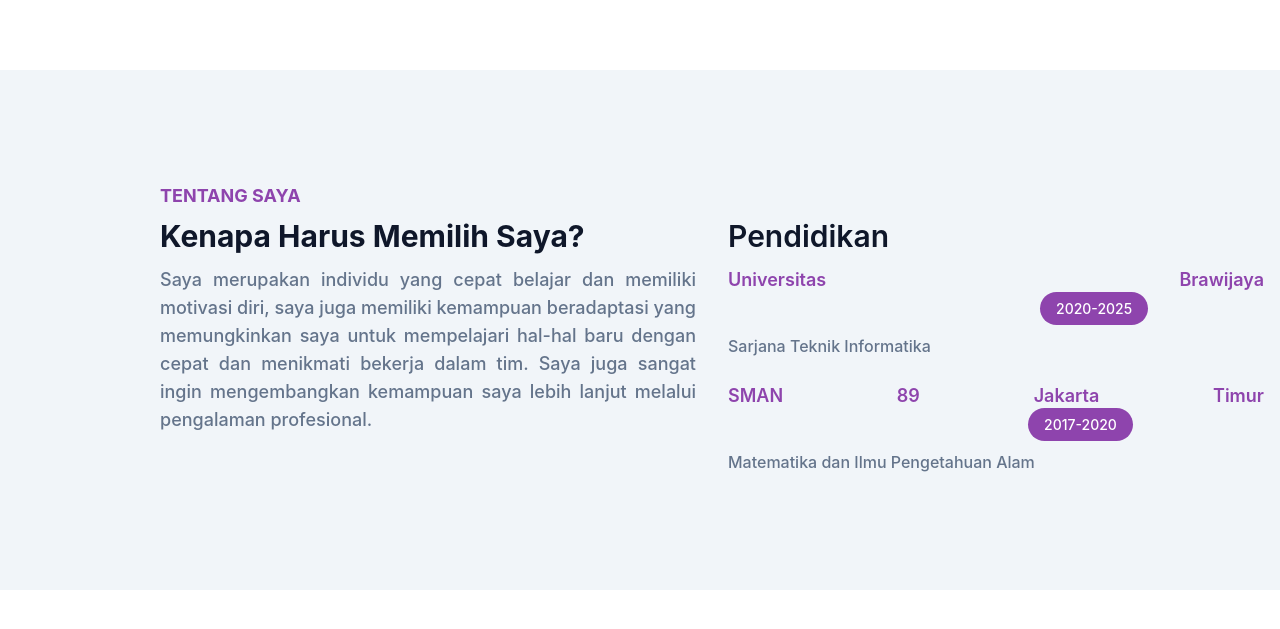
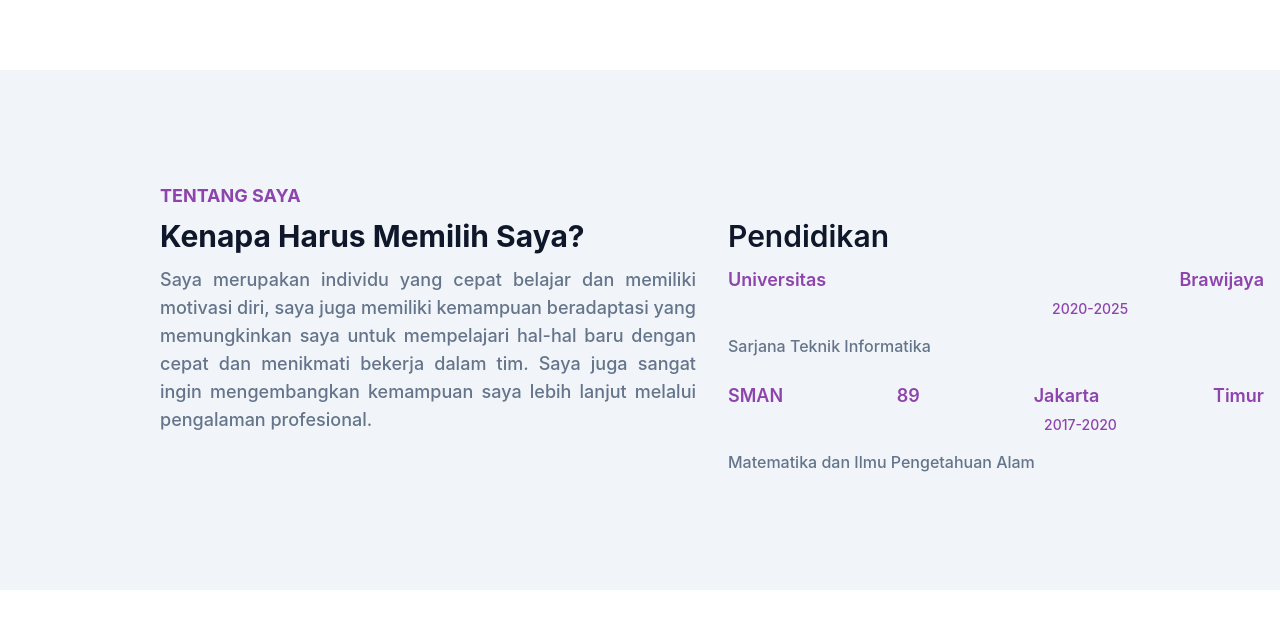
Before and after one commit to IrsyadSati-TIF/Portofolio, a website: page index.html in a window 1280 px wide. Shown: the part 563-1192 px from the top of the page. Drawn offline with Linux system fonts and the light colour scheme.

Commit message:
Update index.html

```diff
--- a/index.html
+++ b/index.html
@@ -96,11 +96,11 @@
                     <div class="w-full px-4 lg:w-1/2 lg:pt-14">
                         <h3 class="font-semibold text-dark text-2xl mb-3 lg:text-3xl">Pendidikan</h3>
                         <div>
-                            <p class="font-semibold text-primary text-base text-justify mb- lg:text-lg">Universitas Brawijaya <span class="w-full font-medium ml-20 text-sm py-2 px-4 bg-primary text-white rounded-full lg:ml-78">2020-2025</span></p>
+                            <p class="font-semibold text-primary text-base text-justify lg:text-lg">Universitas Brawijaya <span class="w-full font-medium text-sm px-6 text-primary rounded-full lg:ml-75">2020-2025</span></p>
                             <p class="font-medium text-secondary text-sm text-justify mt-3 mb-6 lg:text-base">Sarjana Teknik Informatika</p>
                         </div>
                         <div>
-                            <p class="font-semibold text-primary text-base text-justify mb- lg:text-lg">SMAN 89 Jakarta Timur <span class="w-full font-medium ml-17 text-sm py-2 px-4 bg-primary text-white rounded-full lg:ml-75">2017-2020</span></p>
+                            <p class="font-semibold text-primary text-base text-justify lg:text-lg">SMAN 89 Jakarta Timur <span class="w-full font-medium text-sm px-4 text-primary rounded-full lg:ml-75">2017-2020</span></p>
                             <p class="font-medium text-secondary text-sm text-justify mt-3 mb-6 lg:text-base">Matematika dan Ilmu Pengetahuan Alam</p>
                         </div>
                     </div>
```
